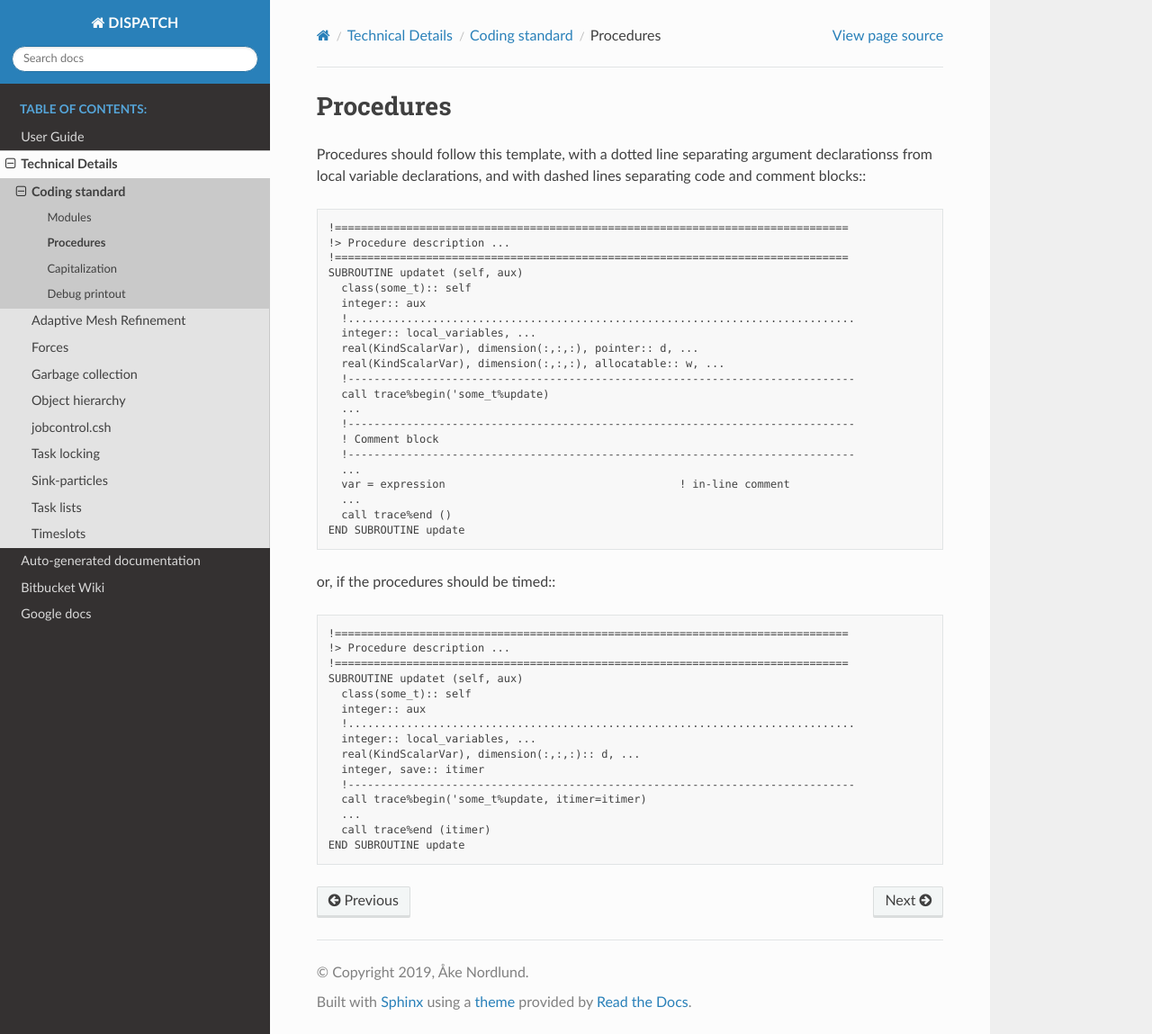
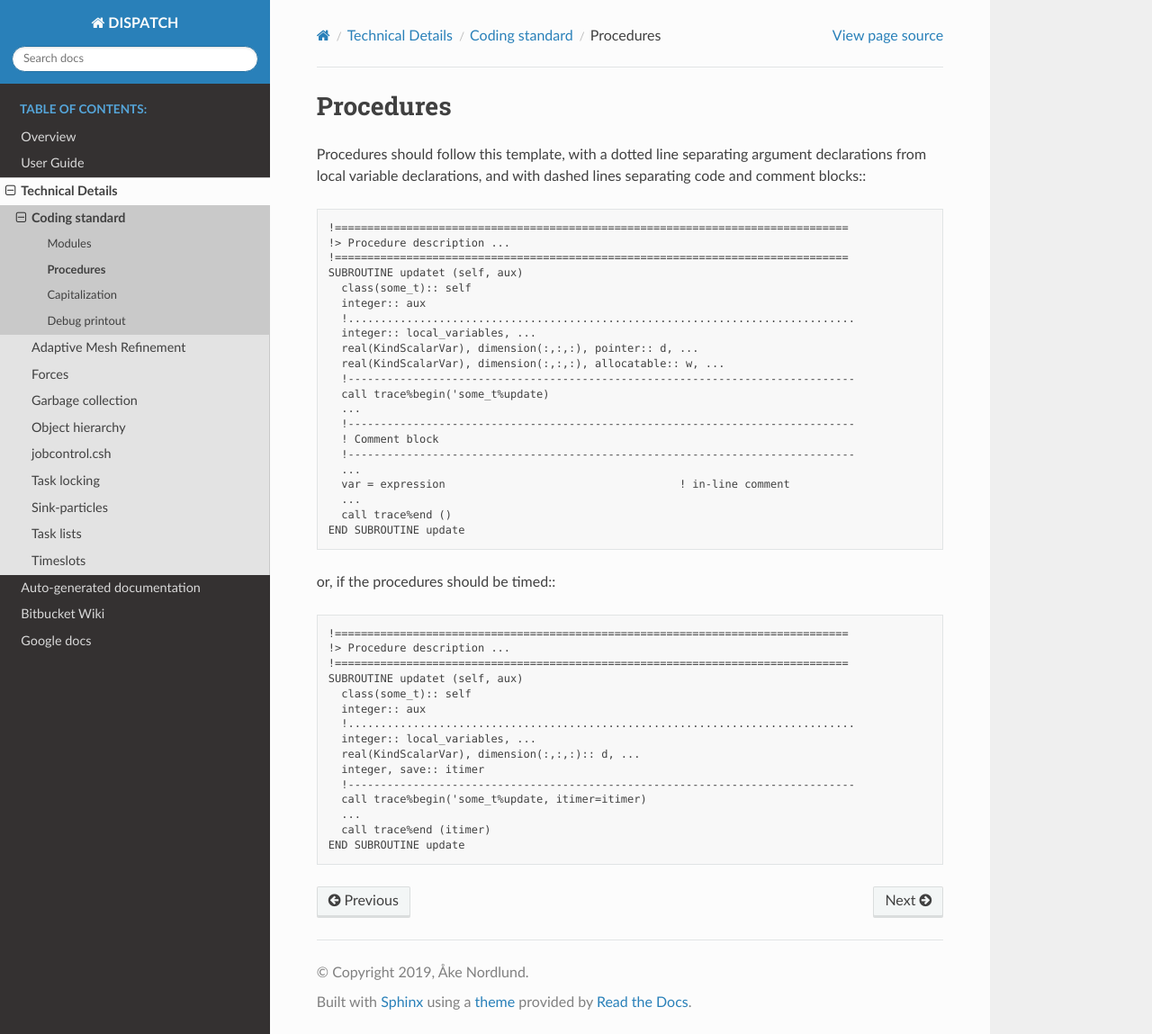
Before and after one commit to kurtsansom/dispatch, a Sphinx documentation site: the page built from docs/coding/procedures.rst, in a window 1280 px wide and 1149 px high. Shown: the whole window at 90% size. Built offline with Sphinx 7.4.7 and the Read the Docs theme 2.0.0, drawn with Linux system fonts in a browser that asks for light colours; pages that are not in the unit, such as notebooks, are missing from menus.

Commit message:
DOC add overview and publications pages

```diff
--- a/docs/coding/procedures.rst
+++ b/docs/coding/procedures.rst
@@ -2,7 +2,7 @@
 --------------
 
 Procedures should follow this template, with a dotted line separating argument
-declarationss from local variable declarations, and with dashed lines separating code
+declarations from local variable declarations, and with dashed lines separating code
 and comment blocks:::
 
   !===============================================================================
--- a/docs/index.rst
+++ b/docs/index.rst
@@ -11,6 +11,7 @@
    :maxdepth: 2
    :caption: Table of contents:
 
+   overview
    user_guide
    technical
    doxygen
```
Also changed, not shown: docs/overview.rst (added, +24 -0 lines), docs/publications.rst (added, +12 -0 lines).
